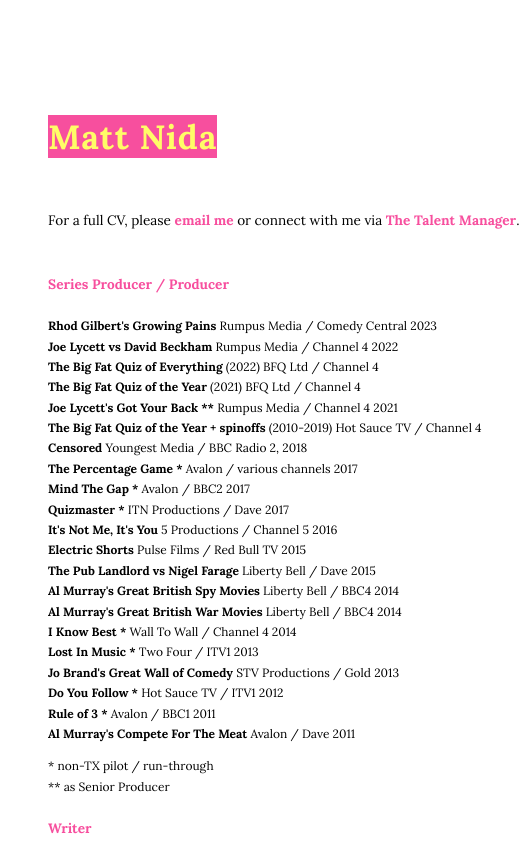
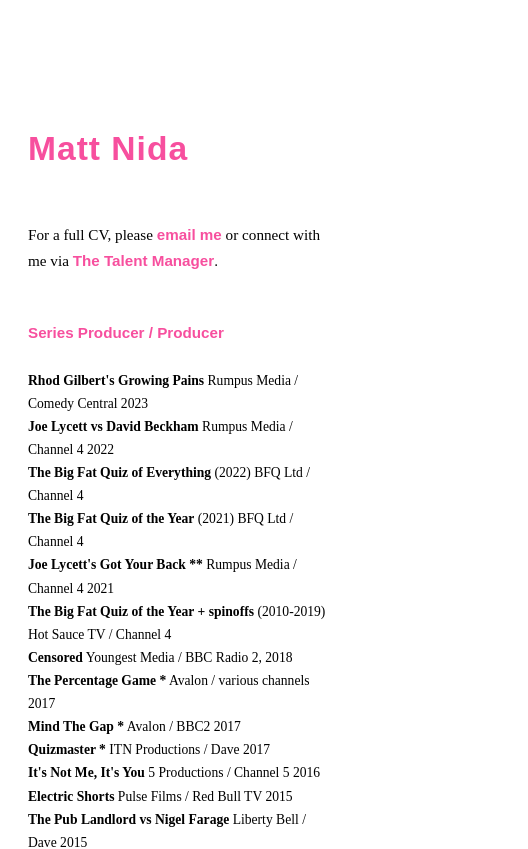
Before and after one commit to mattnida/mattnidadotcom, a plain HTML site: page tv.html in a window 390 px wide. Shown: the top 849 px of the page, 528 px wide, since content can reach past the window. Drawn offline with Linux system fonts and the light colour scheme.

Commit message:
Update styles.css

```diff
--- a/styles.css
+++ b/styles.css
@@ -1,6 +1,5 @@
-
 body {
-  font-family: 'Lora';
+  font-family: 'Times New Roman', serif;
   background-color: #fff;
   color: #000;
   font-size: 100%;
@@ -9,12 +8,14 @@ body {
 }
 
 a {
+  font-family: 'Arial', sans-serif;
   color: #F74F9E;
   font-weight: 700;
   text-decoration: none;
 }
 
 a:hover {
+  font-family: 'Arial', sans-serif;
   color: #FFFC67;
   background-color: #F74F9E;
 }
@@ -25,10 +26,19 @@ div.main {
   margin-left: 40px;
 }
 
+@media screen and (max-width: 600px) {
+    div.main {
+    width: 80%;
+    padding: 10px;
+    margin: 10px;
+}
+}
+
 
 /* Page title */
 
 h2 {
+  font-family: 'Arial', sans-serif;
   font-size: 2.1em;
   font-weight: 700;
   letter-spacing: 1px;
@@ -38,33 +48,33 @@ h2 {
 }
 
 h2 a {
-  color: #FFFC67;
+  color: #F74F9E;
   font-weight: 700;
   text-decoration: none;
-  background-color: #F74F9E;
 }
 
 h2 a:hover {
-  color: #F74F9E;
-  background-color: #FFFC67;
+  color: #FFFC67;
+  background-color: #F74F9E;
   text-decoration: none;
 }
 
 /* Main para */
 
 h3 {
-  font-size: 0.85em;
+  font-size: 0.95em;
   font-weight: 400;
 }
 
 /* Nav menu */
 
 h4 {
-  font-size: 0.85em;
+  font-family: 'Arial', sans-serif;
+  font-size: 0.95em;
   color: #F74F9E;
 }
 
 h5 {
-  font-size: 0.75em;
+  font-size: 0.85em;
   font-weight: 400;
 }
```
